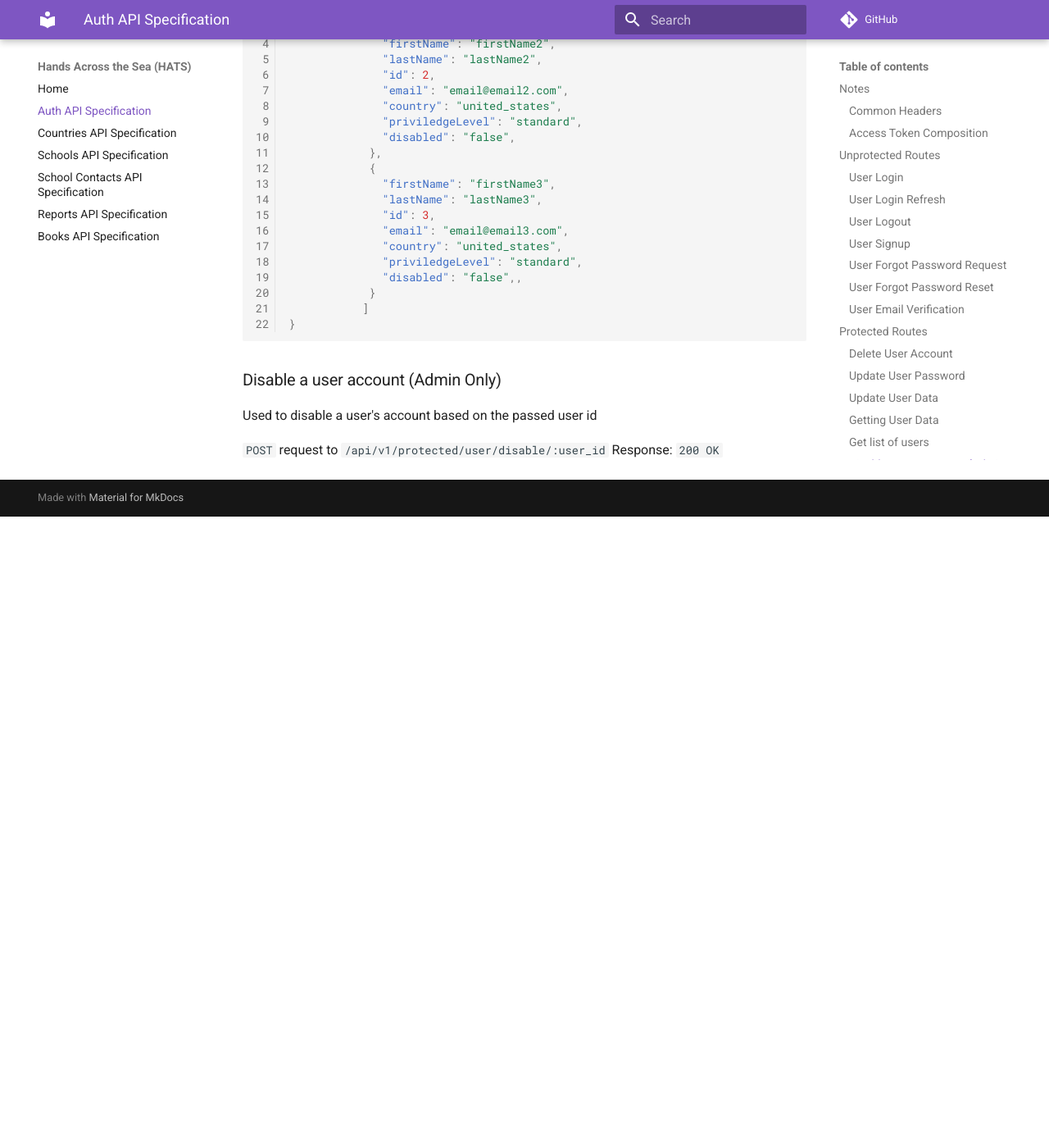
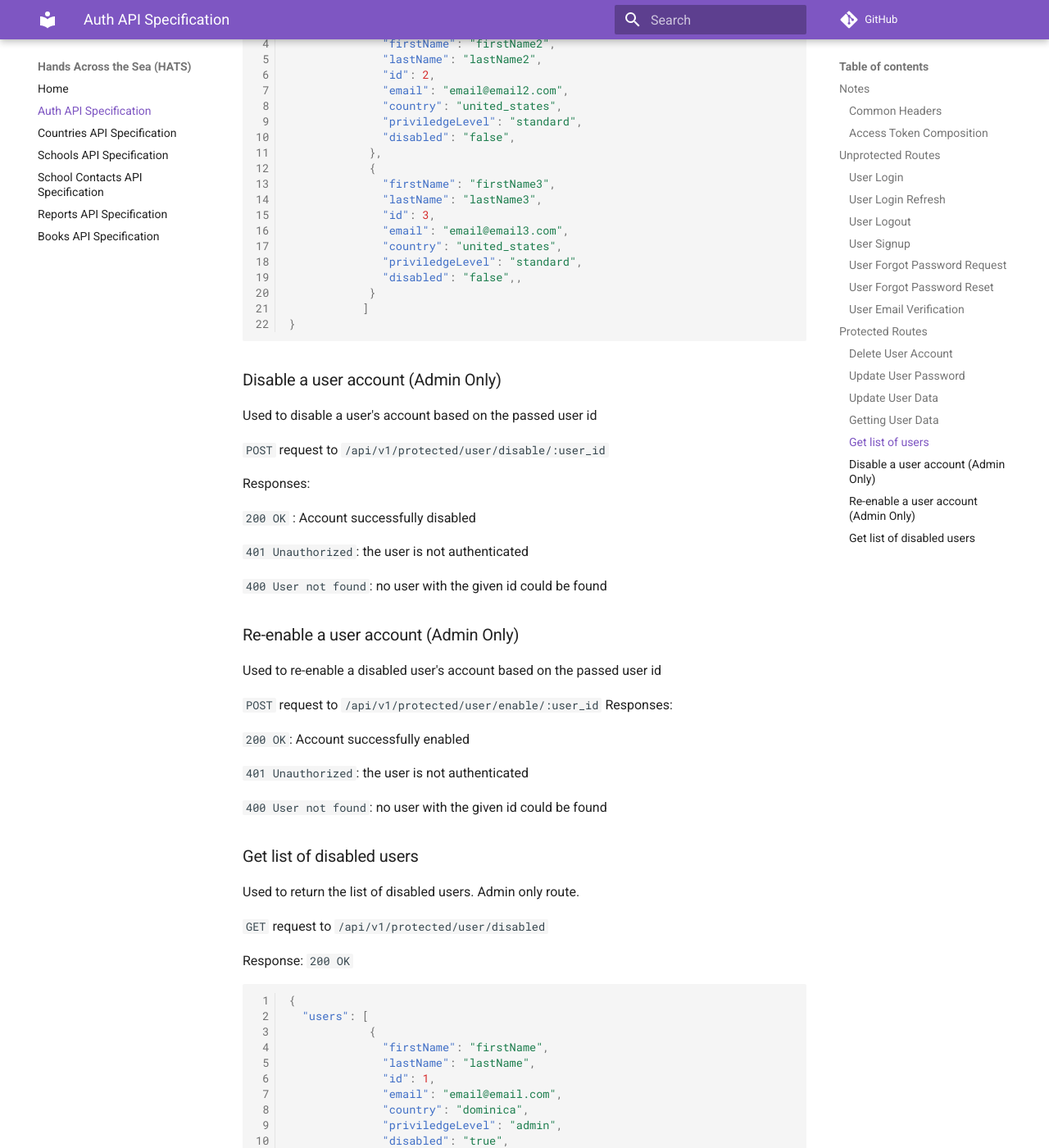
Before and after one commit to Code-4-Community/c4c-dev-docs, an MkDocs documentation site: the page built from docs/hats/api-spec-auth.md, in a window 1280 px wide and 1400 px high, scrolled down 6915 px. Shown: the whole window at 82% size. Built offline with MkDocs 1.6.1 and Material for MkDocs 9.7.7, drawn with Linux system fonts in a browser that asks for light colours; comment, search, counter and statistics services are not loaded; before the commit the page ends 7545 px from its top, so only the background shows below that; some of the changed text lies outside the part shown.

Commit message:
Added docs for enabling a disabled user account and querying disabled users

````diff
--- a/docs/hats/api-spec-auth.md
+++ b/docs/hats/api-spec-auth.md
@@ -341,4 +341,94 @@ Response: `200 OK`
 Used to disable a user's account based on the passed user id
 
 `POST` request to `/api/v1/protected/user/disable/:user_id`
+
+Responses:
+
+`200 OK` : Account successfully disabled
+
+`401 Unauthorized`: the user is not authenticated
+
+`400 User not found`: no user with the given id could be found
+
+### Re-enable a user account (Admin Only)
+Used to re-enable a disabled user's account based on the passed user id
+
+`POST` request to `/api/v1/protected/user/enable/:user_id`
+Responses:
+
+`200 OK`: Account successfully enabled
+
+`401 Unauthorized`: the user is not authenticated
+
+`400 User not found`: no user with the given id could be found
+
+### Get list of disabled users
+Used to return the list of disabled users. Admin only route.
+
+`GET` request to `/api/v1/protected/user/disabled`
+
 Response: `200 OK`
+```json
+{
+  "users": [
+            {
+              "firstName": "firstName",
+              "lastName": "lastName",
+              "id": 1,
+              "email": "email@email.com",
+              "country": "dominica",
+              "priviledgeLevel": "admin",
+              "disabled": "true",
+            },
+            {
+              "firstName": "firstName2",
+              "lastName": "lastName2",
+              "id": 2,
+              "email": "email@email2.com",
+              "country": "united_states",
+              "priviledgeLevel": "standard",
+              "disabled": "true",
+            },
+            {
+              "firstName": "firstName3",
+              "lastName": "lastName3",
+              "id": 3,
+              "email": "email@email3.com",
+              "country": "united_states",
+              "priviledgeLevel": "standard",
+              "disabled": "true",
+            }
+           ]
+}
+```
+
+Also has the option to get a list of users by country
+`GET` request to `/api/v1/protected/user/?country=<country_name>`
+
+(Notice this request was made with the country_name being united_states)
+
+Response: `200 OK`
+```json
+{
+  "users": [
+            {
+              "firstName": "firstName2",
+              "lastName": "lastName2",
+              "id": 2,
+              "email": "email@email2.com",
+              "country": "united_states",
+              "priviledgeLevel": "standard",
+              "disabled": "true",
+            },
+            {
+              "firstName": "firstName3",
+              "lastName": "lastName3",
+              "id": 3,
+              "email": "email@email3.com",
+              "country": "united_states",
+              "priviledgeLevel": "standard",
+              "disabled": "true",
+            }
+           ]
+}
+```
````
